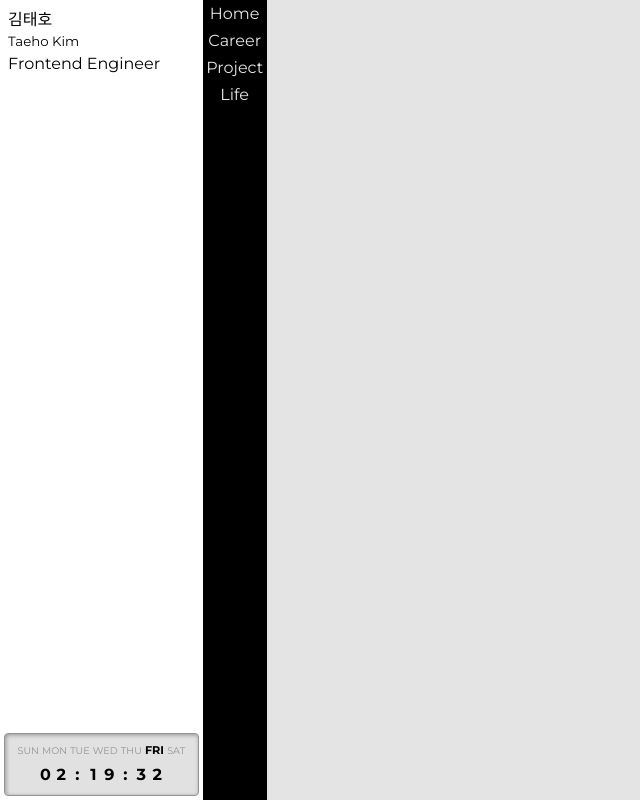
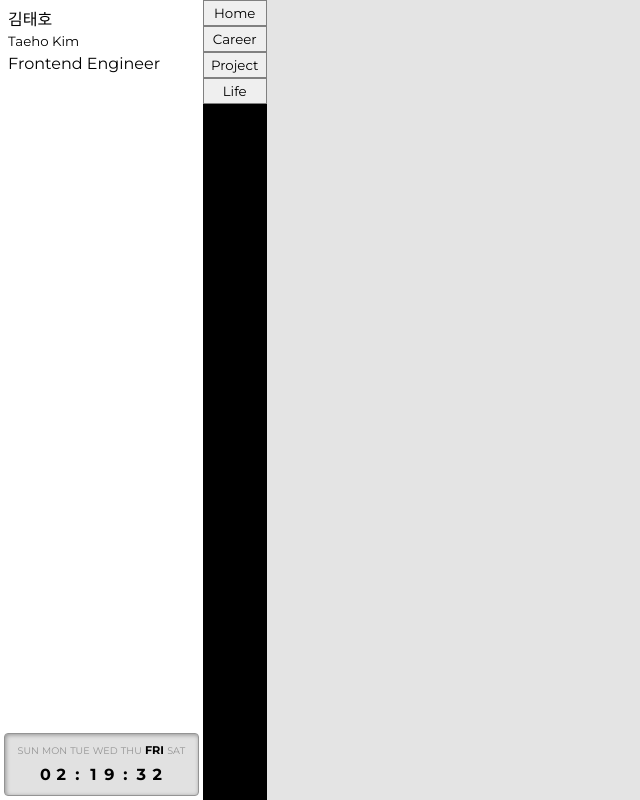
Before and after one commit to taeho-kr/taeho-world, a React (Vite) app: page / in a window 1280 px wide. Shown: the whole page, without its empty margins (0-640 px from the left). Built offline with nearby package versions, Linux system fonts and the light colour scheme; a web font is replaced by a local one.

Commit message:
fix some css & design of component hierarchy

```diff
--- a/src/components/Button.jsx
+++ b/src/components/Button.jsx
@@ -1,24 +1,12 @@
 import styled from "styled-components";
 import { centerBox } from "../styles/components";
 
-const Button = ({
-  varient = "contained",
-  color = "primary",
-  size = "medium",
-  onClick,
-  disabled,
-  children,
-  width,
-  bold,
-}) => {
+const Button = ({ onClick, disabled, children, width, bold }) => {
   return (
     <ComponentWrapper
-      varient={varient}
-      color={color}
-      size={size}
       disabled={disabled}
       onClick={onClick}
-      width={width}
+      width={width ? width : "fit-content"}
       bold={bold}
     >
       {children}
@@ -28,25 +16,16 @@ const Button = ({
 
 const ComponentWrapper = styled.button`
   ${centerBox}
-  color: ${(props) =>
-    props.varient === "contained"
-      ? `var(--${props.color}Text)`
-      : `var(--${props.color})`};
-  background-color: ${(props) =>
-    props.varient === "contained" ? `var(--${props.color})` : "transparent"};
-  font-size: ${(props) =>
-    props.size === "small"
-      ? "0.875rem"
-      : props.size === "large"
-      ? "1.25rem"
-      : "1rem"};
-  font-weight: ${[(props) => props.bold && "bold"]};
+  border-radius: 0;
+  border: 1px solid gray;
   width: ${(props) => props.width};
   padding: 0.25rem 1.25rem;
-  border: ${(props) =>
-    props.varient === "text" ? `0` : `1px solid var(--${props.color})`};
-  border-radius: 0.5rem;
   cursor: pointer;
+
+  :hover {
+    transform: scale(1.1);
+    border: 1px solid black;
+  }
 
   :disabled {
     filter: opacity(0.5);
--- a/src/components/Card.jsx
+++ b/src/components/Card.jsx
@@ -5,9 +5,8 @@ const Card = ({ children }) => {
 };
 
 const ComponentWrapper = styled.div`
-  border-radius: 1rem;
-  border: 1px solid var(--light-gray);
-  box-shadow: 0.0625rem 0.125rem 0.25rem 0.125rem var(--gray);
+  border: 1px solid black;
+  background-color: white;
   overflow: hidden;
 `;
 
--- a/src/components/Chip.jsx
+++ b/src/components/Chip.jsx
@@ -5,11 +5,8 @@ const Chip = ({ children }) => {
 };
 
 const ComponentWrapper = styled.div`
-  background-color: var(--primary);
-  color: var(--primaryText);
   padding: 0.25rem 0.75rem;
-  border-radius: 1rem;
-  border: 1px solid var(--gray);
+  border: 1px solid gray;
   width: fit-content;
   height: fit-content;
 `;
--- a/src/pages/CareerPage/components/CareerCard.jsx
+++ b/src/pages/CareerPage/components/CareerCard.jsx
@@ -1,8 +1,9 @@
 import styled from "styled-components";
 import Card from "../../../components/Card";
-import { columnBox } from "../../../styles/components";
+import Chip from "../../../components/Chip";
+import { Caption, columnBox, rowBox } from "../../../styles/components";
 
-const CareerCard = ({ title, start, end, role, element }) => {
+const CareerCard = ({ title, role, start, end, stacks, element }) => {
   return (
     <Card>
       <ComponentWrapper>
@@ -10,8 +11,19 @@ const CareerCard = ({ title, start, end, role, element }) => {
         <span>{role}</span>
         <span>
           {start}
+          &nbsp;~&nbsp;
           {end}
         </span>
+        {stacks && (
+          <>
+            <small>기술스택</small>
+            <StackContainer>
+              {stacks.map((stack) => (
+                <Chip key={stack}>{stack}</Chip>
+              ))}
+            </StackContainer>
+          </>
+        )}
         {element}
       </ComponentWrapper>
     </Card>
@@ -23,4 +35,9 @@ const ComponentWrapper = styled.div`
   padding: 1rem;
 `;
 
+const StackContainer = styled(Caption)`
+  ${rowBox}
+  gap: 0.5rem;
+`;
+
 export default CareerCard;
--- a/src/pages/CareerPage/components/Deepixel.jsx
+++ b/src/pages/CareerPage/components/Deepixel.jsx
@@ -1,28 +1,11 @@
 import styled from "styled-components";
-import { Caption, columnBox, rowBox } from "../../../styles/components";
+import { columnBox } from "../../../styles/components";
 import Button from "../../../components/Button";
-import Chip from "../../../components/Chip";
 
 const Deepixel = () => {
-  const stacks = [
-    "Vue.js",
-    "Vuetify",
-    "Vuex",
-    "Node.js",
-    "MySQL",
-    "OpenGL",
-    "JQuery",
-  ];
-
   return (
     <ComponentWrapper>
       <h4>사내 유일한 Frontend Engineer</h4>
-      <small>기술 스택</small>
-      <StackContainer>
-        {stacks.map((stack) => (
-          <Chip key={stack}>{stack}</Chip>
-        ))}
-      </StackContainer>
       <Button onClick={() => window.open("https://stylear.ai/")}>
         Try StyleAR
       </Button>
@@ -35,9 +18,4 @@ const ComponentWrapper = styled.div`
   gap: 0.5rem;
 `;
 
-const StackContainer = styled(Caption)`
-  ${rowBox}
-  gap: 0.5rem;
-`;
-
 export default Deepixel;
--- a/src/pages/CareerPage/index.jsx
+++ b/src/pages/CareerPage/index.jsx
@@ -1,15 +1,7 @@
 import styled from "styled-components";
-import {
-  Caption,
-  Content,
-  Title,
-  columnBox,
-  pageBox,
-  rowBox,
-} from "../../styles/components";
+import { columnBox, pageBox } from "../../styles/components";
 import Deepixel from "./components/Deepixel";
 import { useState } from "react";
-import Card from "../../components/Card";
 import TmaxAI from "./components/TmaxAI";
 import Conworth from "./components/Conworth";
 import Innodep from "./components/Innodep";
@@ -23,6 +15,15 @@ const CareerPage = () => {
       start: "2020-02",
       end: "2021-06",
       role: "Frontend Engineer",
+      stacks: [
+        "Vue.js",
+        "Vuetify",
+        "Vuex",
+        "Node.js",
+        "MySQL",
+        "OpenGL",
+        "JQuery",
+      ],
       element: <Deepixel />,
     },
     {
@@ -65,6 +66,7 @@ const CareerPage = () => {
           role={career.role}
           start={career.start}
           end={career.end}
+          stacks={career.stacks}
           element={career.element}
         />
       ))}
```
